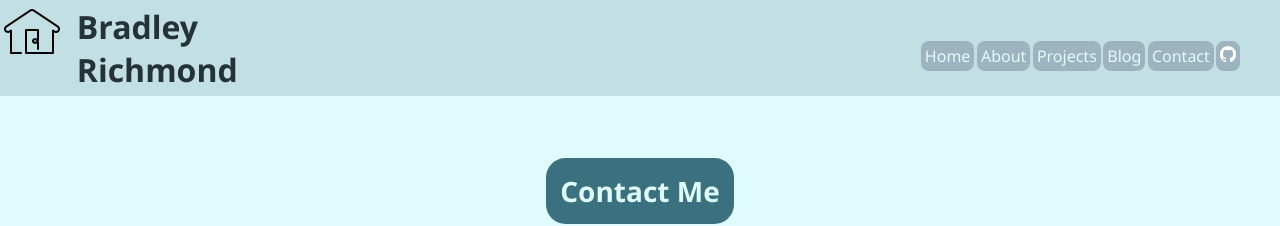
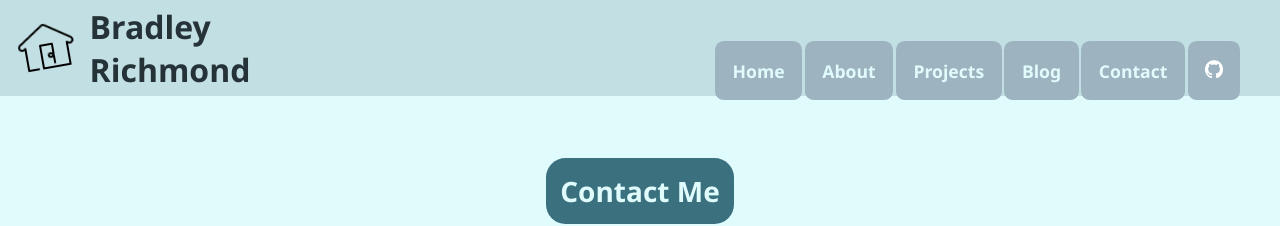
Before and after one commit to bradx32/BradleyRichmond_T1A2, a plain HTML site: page contact.html in a window 1280 px wide. Shown: the top 226 px of the page. Drawn offline with Linux system fonts and the light colour scheme.

Commit message:
final touches & Desktop view changes

```diff
--- a/about.css
+++ b/about.css
@@ -1,5 +1,3 @@
-
-
 /* Gold Coast img detail */
 main > img {
   max-height: 25dvh;
--- a/contact.css
+++ b/contact.css
@@ -24,11 +24,12 @@ input[type=text], select, textarea {
     font-family: 'Segoe UI', Tahoma, Geneva, Verdana, sans-serif;
   }
 
+  /*  */
   input[type=submit] {
     border-radius: 3px;
     width: 22%;
     height: 3dvh;
-    border: 50px var(--light-blue);
+    border: var(--light-blue);
     font-family: 'Segoe UI', Tahoma, Geneva, Verdana, sans-serif;
 }
 
--- a/contact.html
+++ b/contact.html
@@ -10,7 +10,7 @@
 <body>
     <header>
         <a href="/index.html">
-            <img src="/images/home-icon.png" alt="Home icon">
+            <img id="homeNav" src="/images/home-icon.png" alt="Home icon">
         </a>
         <h1>Bradley<br>Richmond</h1>
         <nav>
--- a/style.css
+++ b/style.css
@@ -71,6 +71,15 @@ nav > a {
 
 }
 
+/* Desktop view navigation bar */
+@media screen and (min-width: 600px) {
+    nav > a {
+        padding: 1em;
+        font-size: 1.1em;
+        font-weight: 700;
+    }
+}
+
 /* Navigation bar hover effect */
 nav > a:hover {
     background-color: var(--light-cyan);
@@ -112,6 +121,7 @@ main {
 .coding-logos-container > img {
     max-width: 20%;
     max-height: 10dvh;
+    margin-top: 2em;
 }
 
 /* Main items set margin */
```
Also changed, not shown: about.html (+1 -1 lines), blog.html (+1 -1 lines), index.html (+5 -3 lines), projects.html (+1 -1 lines).
